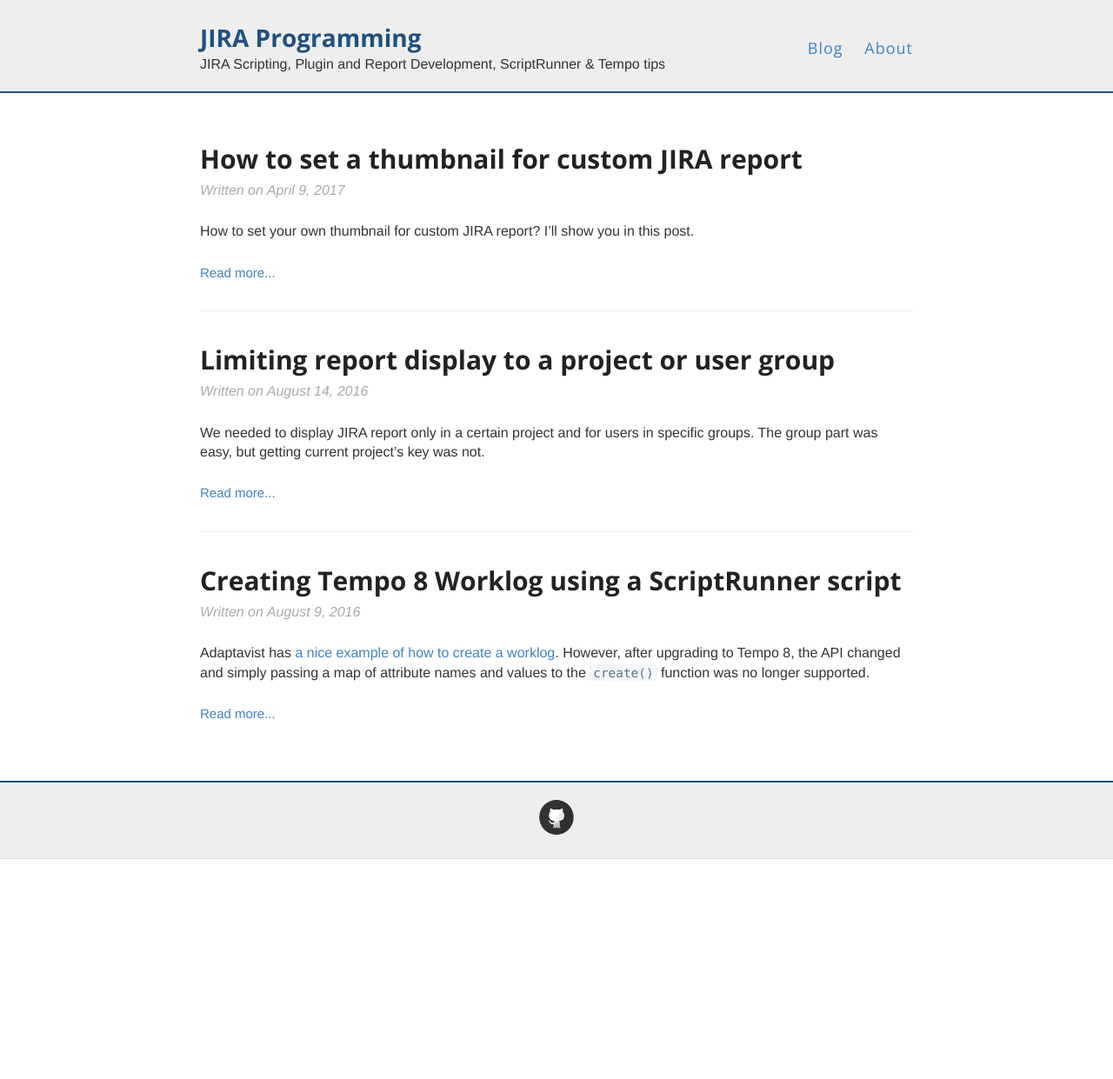
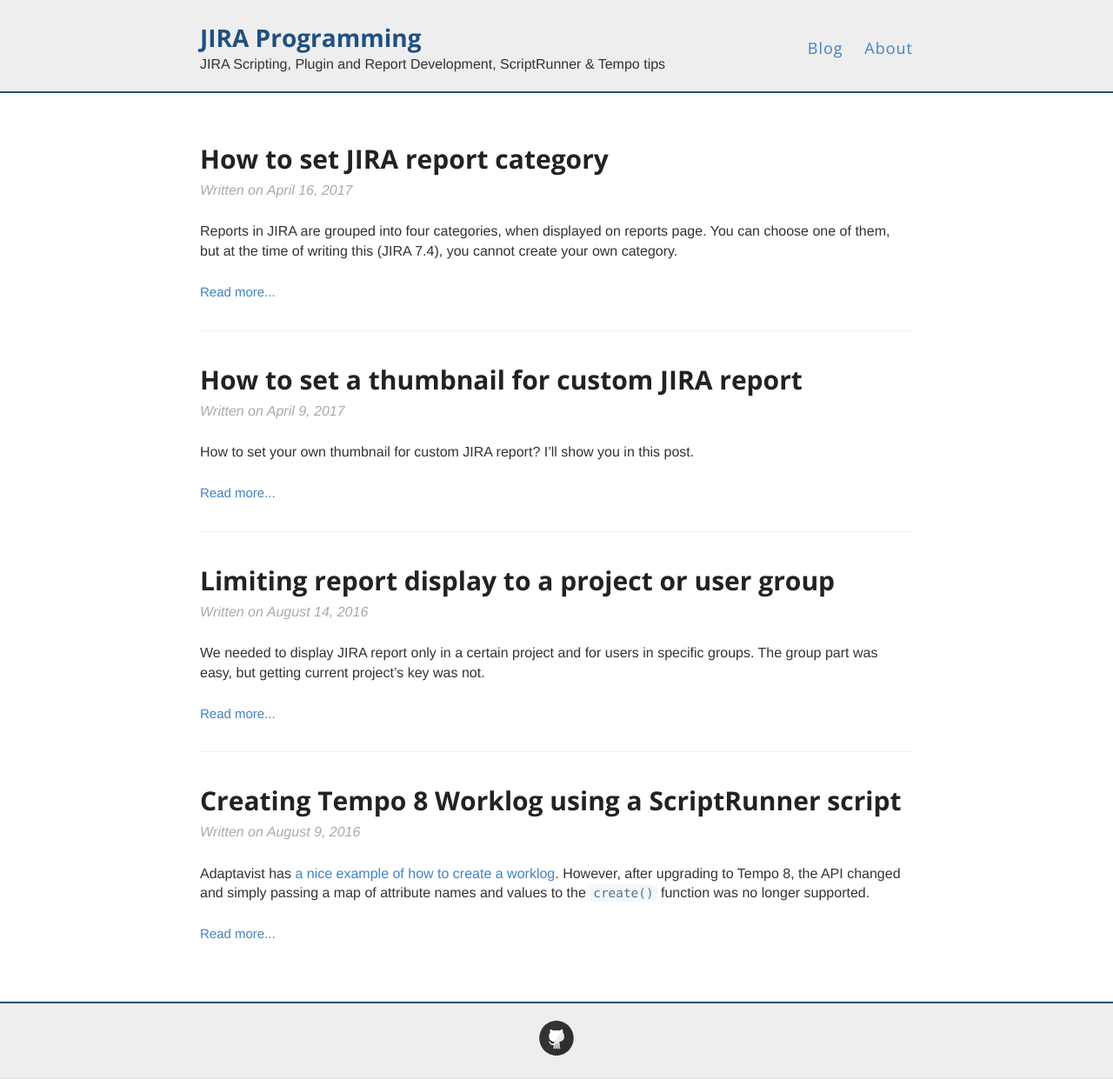
Before and after one commit to matejholy/jira-programming, a Jekyll site: the page built from index.html, in a window 1280 px wide. Shown: the whole page at 87% size. Built offline with Jekyll 4.4.1, drawn with Linux system fonts in a browser that asks for light colours; before the commit the page ends 988 px from its top, so only the background shows below that.

Commit message:
Post about setting report category. CSS for tables added.

```diff
--- /dev/null
+++ b/_posts/2017-04-16-how-to-set-jira-report-category.md
@@ -0,0 +1,43 @@
+---
+layout: post
+title:  "How to set JIRA report category"
+description: "How to set category for custom JIRA report. Tested in JIRA 7."
+categories: main
+tags: jira, report, category
+comments: true
+---
+
+Reports in JIRA are grouped into four categories, when displayed on reports page. You can choose one of them, but at the time of writing this (JIRA 7.4), you cannot create your own category.
+
+*These instructions have been tested in JIRA 7.2.2.*
+
+__Setting category__
+
+Report category is specified in the `atlassian-plugin.xml`, inside the report's tag, using the `category` tag with a `key` attribute.
+
+For example:
+{% highlight xml %}
+  <report name="Test Report" i18n-name-key="test-report.name" key="test-report" class="com.example.jira.testreport.TestReport">
+    <description key="test-report.description">The Test Report Plugin</description>
+    <resource name="view" type="velocity" location="/templates/reports/test-report/view.vm"/>
+    <resource name="i18n" type="i18n" location="TestReport"/>
+    <label key="test-report.label"></label>
+    <category key="issue.analysis" />  <!-- setting category -->
+  </report>
+{% endhighlight %}
+
+__Available categories__
+
+The possible values of the `key` attribute are:
+
+Key value | Category
+--- | ---
+`agile` | Agile
+`issue.analysis` | Issue analysis
+`forecast.management` | Forecast & management
+`other` | Other
+
+If you don't specify a category key, the `other` is used as default.
+
+If you use unsupported value, the plugin will fail to load with the following error being logged: _The report module: com.test.report-injection-test:my-report-x specified a category key that is not a valid category: x_.
+I used category `key="x"` in this case.
--- a/_sass/_variables.scss
+++ b/_sass/_variables.scss
@@ -11,6 +11,7 @@
 $darkerGray: #222;
 $darkGray: #333;
 $gray: #666;
+$lighterGray: #ddd;
 $lightGray: #eee;
 $veryLightGray: #aaa;
 $white: #fff;
--- a/style.scss
+++ b/style.scss
@@ -372,6 +372,23 @@
   text-align: center;
 }
 
+// tables
+table, th, td {
+  border: 1px solid $lighterGray;
+}
+
+thead {
+  background-color: #f3f6fa;
+}
+
+th, td {
+  padding: 2px 10px;
+}
+
+th {
+  font-weight: bold;
+}
+
 // Settled on moving the import of syntax highlighting to the bottom of the CSS
 // ... Otherwise it really bloats up the top of the CSS file and makes it difficult to find the start
 @import "highlights";
```
